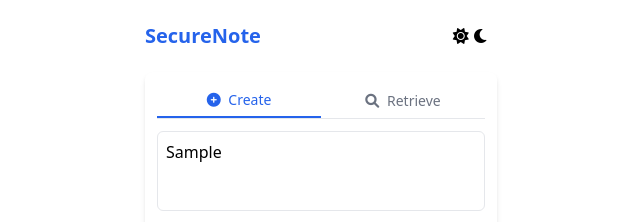
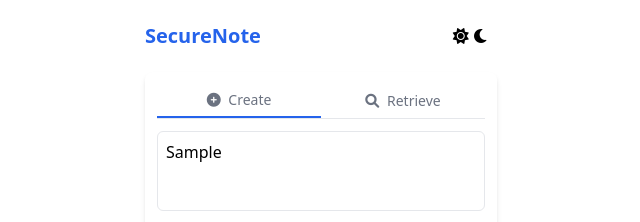
Before and after one commit to theriturajps/Secure-Note, a website: page public/index.html in a window 1280 px wide. Both pictures are taken after typing "Sample", "Sample123" into the empty fields and a click on the button "Create". Shown: the top 222 px of the page, 319-959 px from the left. Drawn offline with nearby package versions, Linux system fonts and the light colour scheme.

Commit message:
Refactor tab styling to improve visual consistency; update active tab colors in JavaScript and HTML

```diff
--- a/public/app.js
+++ b/public/app.js
@@ -29,15 +29,15 @@ document.addEventListener('DOMContentLoaded', () => {
 
   // Tab Switching
   createTab.addEventListener('click', () => {
-    createTab.classList.add('text-blue-600', 'border-b-2', 'border-blue-600');
-    retrieveTab.classList.remove('text-blue-600', 'border-b-2', 'border-blue-600');
+    createTab.classList.add('text-gray-500', 'border-b-2', 'border-blue-600');
+    retrieveTab.classList.remove('border-b-2', 'border-blue-600');
     createForm.classList.remove('hidden');
     retrieveForm.classList.add('hidden');
   });
 
   retrieveTab.addEventListener('click', () => {
-    retrieveTab.classList.add('text-blue-600', 'border-b-2', 'border-blue-600');
-    createTab.classList.remove('text-blue-600', 'border-b-2', 'border-blue-600');
+    retrieveTab.classList.add('text-gray-500', 'border-b-2', 'border-blue-600');
+    createTab.classList.remove('border-b-2', 'border-blue-600');
     retrieveForm.classList.remove('hidden');
     createForm.classList.add('hidden');
   });
--- a/public/index.html
+++ b/public/index.html
@@ -90,7 +90,7 @@
 		<div class="bg-white rounded-lg shadow-md p-3">
 			<!-- Tabs -->
 			<div class="flex mb-3 border-b border-gray-200">
-				<button id="create-tab" class="flex-1 py-1.5 px-3 text-sm font-medium text-blue-600 border-b-2 border-blue-600">
+				<button id="create-tab" class="flex-1 py-1.5 px-3 text-sm font-medium text-gray-500 border-b-2 border-blue-600">
 					<i class="fas fa-plus-circle mr-1"></i> Create
 				</button>
 				<button id="retrieve-tab" class="flex-1 py-1.5 px-3 text-sm font-medium text-gray-500">
```
